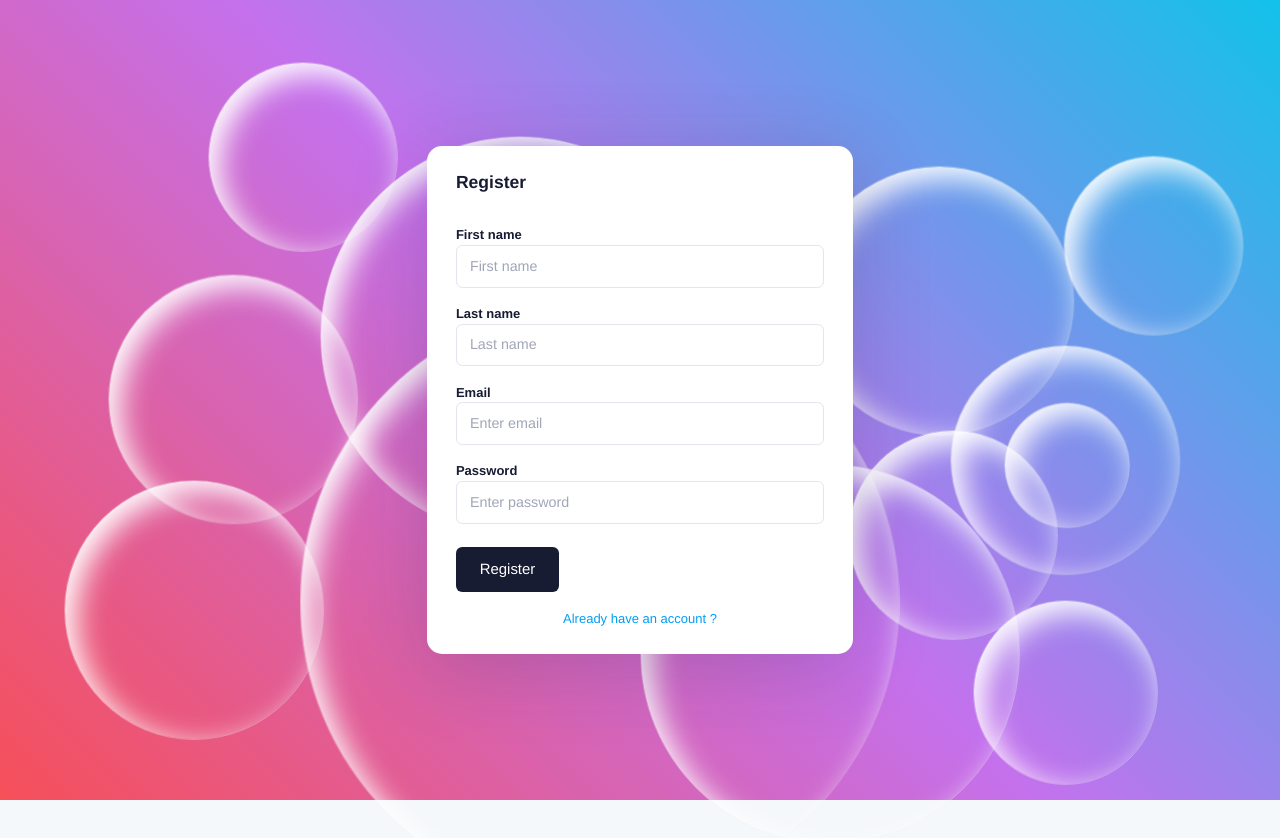
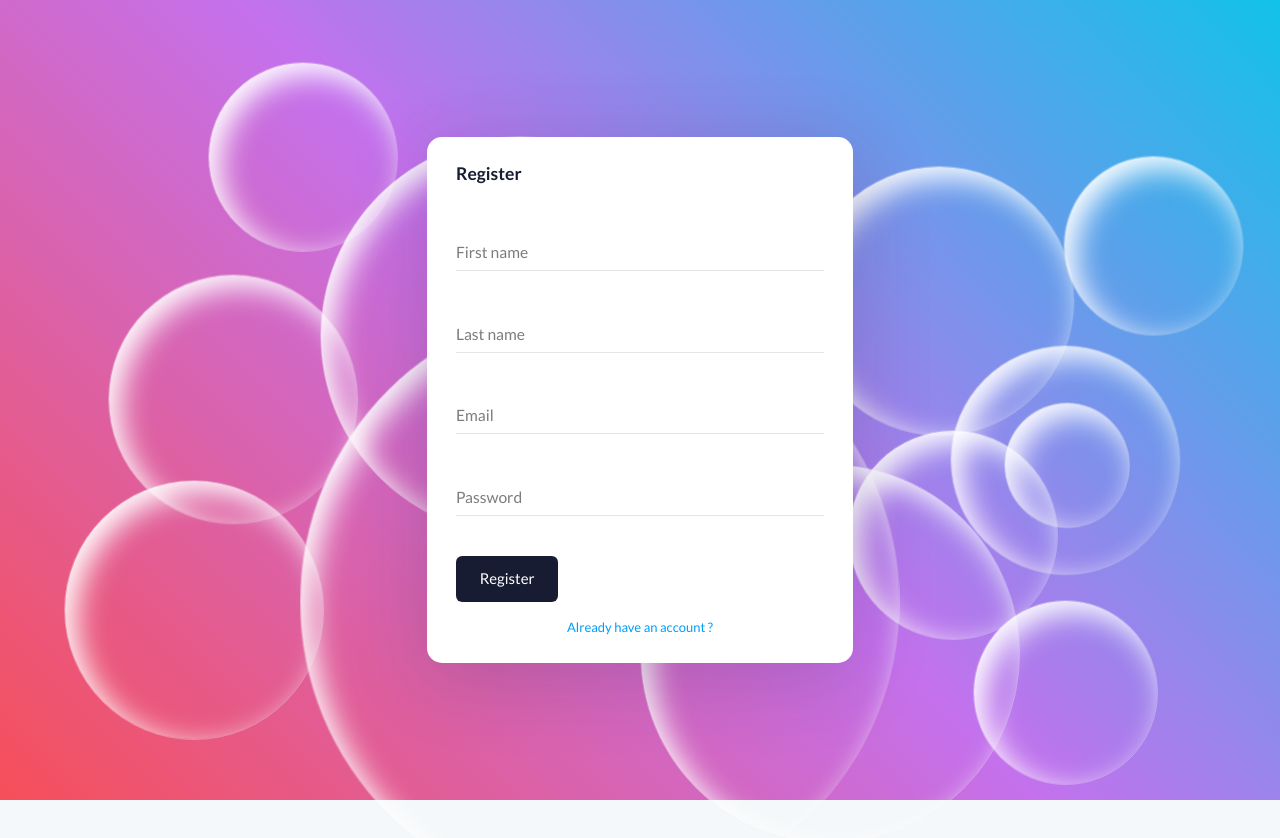
Before and after one commit to Default-0-o/DVS, a React (Create React App) app: page /register in a window 1280 px wide. Shown: the top 838 px of the page. Built offline with nearby package versions, Linux system fonts and the light colour scheme.

Commit message:
auth submit logic and input styles

```diff
--- a/public/index.html
+++ b/public/index.html
@@ -24,6 +24,14 @@
       work correctly both with client-side routing and a non-root public URL.
       Learn how to configure a non-root public URL by running `npm run build`.
     -->
+		<link rel="preconnect" href="https://fonts.googleapis.com" />
+		<link rel="preconnect" href="https://fonts.gstatic.com" crossorigin />
+		<link
+			href="https://fonts.googleapis.com/css2?family=Lato:ital,wght@0,400;0,700;0,900;1,300;1,400&display=swap"
+			rel="stylesheet"
+		/>
+		<!-- lato font link -->
+
 		<title>React App</title>
 	</head>
 	<body>
--- /dev/null
+++ b/src/components/form/input/index.jsx
@@ -0,0 +1,32 @@
+import React from "react";
+import "./input.css";
+
+const Input = ({
+	name,
+	type,
+	value,
+	onChange,
+	placeholder,
+	required,
+	className,
+	label,
+	...rest
+}) => {
+	return (
+		<div className="custom-form-input form-group mb-5">
+			<input
+				name={name}
+				type={type}
+				value={value}
+				onChange={onChange}
+				className={"form-control " + className}
+				placeholder={placeholder}
+				required={required}
+				{...rest}
+			/>
+			<label>{label}</label>
+		</div>
+	);
+};
+
+export default Input;
--- /dev/null
+++ b/src/components/form/input/input.css
@@ -0,0 +1,45 @@
+.custom-form-input {
+	position: relative;
+}
+.custom-form-input > label {
+	position: relative;
+	width: 100%;
+	height: 100%;
+	color: rgb(124, 124, 124);
+	font-size: 1.2em;
+	line-height: 1.5em;
+	transform: translate(0, -30px);
+	transition: all 0.5s ease;
+}
+
+.custom-form-input > input {
+	border: none;
+	outline: none;
+	border-bottom: 1px solid #e5e5e5;
+	border-radius: 0;
+	color: rgb(77, 77, 77) !important;
+	font-weight: 600;
+}
+
+.custom-form-input input:focus + label {
+	font-weight: bold;
+	color: rgb(27, 27, 27);
+	transform: translate(0, -60px);
+}
+.custom-form-input input[value]:not([value=""]) + label {
+	font-weight: bold;
+	color: rgb(27, 27, 27);
+	transform: translate(0, -60px);
+}
+
+.custom-form-input > input::placeholder {
+	opacity: 0;
+}
+
+input:-webkit-autofill,
+input:-webkit-autofill:hover,
+input:-webkit-autofill:focus,
+input:-webkit-autofill:active {
+	-webkit-box-shadow: 0 0 0 30px white inset !important;
+	-webkit-text-fill-color: rgb(77, 77, 77);
+}
--- a/src/index.css
+++ b/src/index.css
@@ -1,11 +1,10 @@
 * {
-  box-sizing: border-box;
+	box-sizing: border-box;
 }
 
 body {
-  min-height: 100vh;
-  display: flex;
-  font-weight: 400;
-  font-family: sans-serif
-
+	min-height: 100vh;
+	display: flex;
+	font-weight: 400;
+	font-family: "lato", sans-serif !important;
 }
--- a/src/pages/authentication/login/index.jsx
+++ b/src/pages/authentication/login/index.jsx
@@ -1,42 +1,48 @@
+import React, { useState, useEffect } from "react";
+import { Link } from "react-router-dom";
 import axios from "axios";
-import React, { Component } from "react";
-import { Link } from "react-router-dom";
+import Input from "../../../components/form/input";
 
 const Login = () => {
+	const [email, setEmail] = useState("");
+	const [password, setPassword] = useState("");
+
+	const handleSubmit = (e) => {
+		e.preventDefault();
 		axios
 			.post("", {
-			email: "",
-			password: "",
+				email,
+				password,
 			})
-		.then((response) => {
-			console.log(response);
+			.then((res) => {
+				console.log(res);
 			})
-		.catch((error) => {
-			console.log(error);
+			.catch((err) => {
+				console.log(err);
 			});
+	};
 
 	return (
 		<form>
-			<h2 className="mb-10">Log in</h2>
-
-			<div className="form-group mb-5">
-				<label className="fw-bolder">Email</label>
-				<input
+			<h2 className="mb-14">Log in</h2>
+			<Input
+				name="email"
 				type="email"
-					className="form-control"
+				value={email}
+				onChange={(e) => setEmail(e.target.value)}
 				placeholder="Enter email"
+				required
+				label="Email"
 			/>
-			</div>
-
-			<div className="form-group mb-5">
-				<label className="fw-bolder">Password</label>
-				<input
+			<Input
+				name="password"
 				type="password"
-					className="form-control"
+				value={password}
+				onChange={(e) => setPassword(e.target.value)}
 				placeholder="Enter password"
+				required
+				label="Password"
 			/>
-			</div>
-
 			<div className="form-group mb-7">
 				<div className="custom-control custom-checkbox">
 					<input
@@ -50,7 +56,10 @@ const Login = () => {
 				</div>
 			</div>
 
-			<button type="submit" className="btn btn-dark btn-lg btn-block mb-5	">
+			<button
+				type="submit"
+				onClick={(e) => handleSubmit(e)}
+				className="btn btn-dark btn-lg btn-block mb-5	">
 				Sign in
 			</button>
 			<p className="text-center m-0">
--- a/src/pages/authentication/register/index.jsx
+++ b/src/pages/authentication/register/index.jsx
@@ -1,40 +1,75 @@
-import React, { Component } from "react";
+import React, { useState, useEffect } from "react";
 import { Link } from "react-router-dom";
+import axios from "axios";
+import Input from "../../../components/form/input";
 
 const Register = () => {
+	const [firstName, setFirstName] = useState("");
+	const [lastName, setLastName] = useState("");
+	const [email, setEmail] = useState("");
+	const [password, setPassword] = useState("");
+
+	const handleSubmit = (e) => {
+		e.preventDefault();
+		axios
+			.post("", {
+				firstName,
+				lastName,
+				email,
+				password,
+			})
+			.then((res) => {
+				console.log(res);
+			})
+			.catch((err) => {
+				console.log(err);
+			});
+	};
+
 	return (
 		<form>
-			<h3 className="mb-10">Register</h3>
+			<h3 className="mb-14">Register</h3>
 
-			<div className="form-group mb-5	">
-				<label className="fw-bolder">First name</label>
-				<input type="text" className="form-control" placeholder="First name" />
-			</div>
-
-			<div className="form-group mb-5	">
-				<label className="fw-bolder">Last name</label>
-				<input type="text" className="form-control" placeholder="Last name" />
-			</div>
-
-			<div className="form-group mb-5	">
-				<label className="fw-bolder">Email</label>
-				<input
+			<Input
+				name="firstName"
+				type="text"
+				value={firstName}
+				onChange={(e) => setFirstName(e.target.value)}
+				placeholder="Enter first name"
+				required
+				label="First name"
+			/>
+			<Input
+				name="lastName"
+				type="text"
+				value={lastName}
+				onChange={(e) => setLastName(e.target.value)}
+				placeholder="Enter last name"
+				required
+				label="Last name"
+			/>
+			<Input
+				name="email"
 				type="email"
-					className="form-control"
+				value={email}
+				onChange={(e) => setEmail(e.target.value)}
 				placeholder="Enter email"
+				required
+				label="Email"
 			/>
-			</div>
-
-			<div className="form-group mb-7	">
-				<label className="fw-bolder">Password</label>
-				<input
+			<Input
+				name="password"
 				type="password"
-					className="form-control"
+				value={password}
+				onChange={(e) => setPassword(e.target.value)}
 				placeholder="Enter password"
+				required
+				label="Password"
 			/>
-			</div>
-
-			<button type="submit" className="btn btn-dark btn-lg btn-block mb-5">
+			<button
+				type="submit"
+				onClick={(e) => handleSubmit(e)}
+				className="btn btn-dark btn-lg btn-block mb-5">
 				Register
 			</button>
 			<p className="text-center mb-0">
```
Lines whose indentation alone changed are shown as unchanged.
